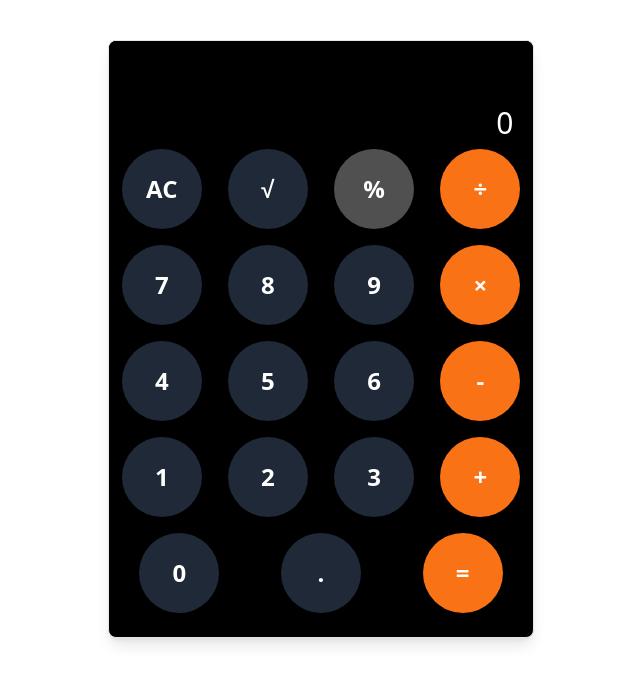
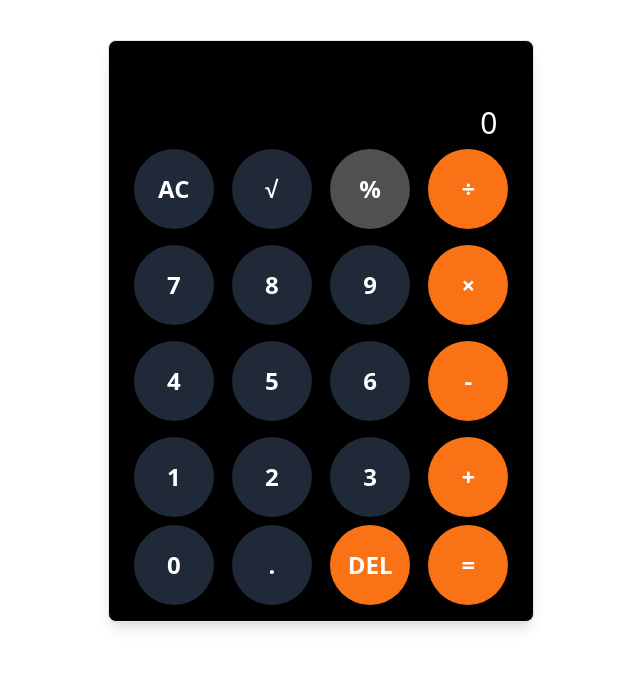
Before and after one commit to webvelocityZA/pocket-calculator, an Angular app: page / in a window 1280 px wide. Shown: the top 684 px of the page, without its empty margins (319-959 px from the left). Built offline with nearby package versions, Linux system fonts and the light colour scheme.

Commit message:
adding delete button

```diff
--- a/src/app/components/calculator/calculator.component.html
+++ b/src/app/components/calculator/calculator.component.html
@@ -1,5 +1,5 @@
 <div class="mx-auto overflow-hidden mt-10 shadow-lg mb-2 bg-[#000000] border rounded-lg lg:w-2/6 md:w-3/6 sm:w-4/6">
-  <div>
+  <div class="px-4">
     <div class="pt-16 p-5 pb-0 text-white text-right text-3xl bg-[#000000]" id="display">{{display || 0}}</div>
     <div class="flex items-stretch bg-[#000000] h-24">
       <div class="flex-1 px-2 py-2 justify-center flex items-center text-white text-2xl font-semibold">
@@ -138,7 +138,7 @@
     </div>
 
 
-    <div class="flex items-stretch bg-[#000000] h-24 mb-4">
+    <div class="flex items-stretch  bg-[#000000] h-20 mb-4">
 
 
       <div class="flex-1 px-2 py-2 justify-center flex items-center text-white text-2xl font-semibold">
@@ -160,6 +160,16 @@
       <div class="flex-1 px-2 py-2 justify-center flex items-center text-white text-2xl font-semibold">
         <button
           class="rounded-full h-20 w-20 flex items-center bg-orange-500 justify-center shadow-lg hover:border-gray-500 focus:outline-none"
+          value="=" (click)="del()">
+          DEL
+        </button>
+      </div>
+
+
+
+      <div class="flex-1 px-2 py-2 justify-center flex items-center text-white text-2xl font-semibold">
+        <button
+          class="rounded-full h-20 w-20 flex items-center bg-orange-500 justify-center shadow-lg hover:border-gray-500 focus:outline-none"
           (click)="results()">
           =
         </button>
--- a/src/app/components/calculator/calculator.component.ts
+++ b/src/app/components/calculator/calculator.component.ts
@@ -58,6 +58,12 @@ export class CalculatorComponent implements OnInit {
     this.equation = '';
   }
 
+  del = () => {
+    // FIXME: fix logic delete is not working properly
+    // this.equation = this.equation.slice(0, -1);
+    // this.display = this.display.slice(0, -1);
+  }
+
 
   results = () => {
     try {
--- a/tailwind.config.js
+++ b/tailwind.config.js
@@ -1,9 +1,13 @@
 module.exports = {
+  mode: 'jit',
+  purge: {
+    enabled: false,
     content: [
       "./src/**/*.{html,ts}",
     ],
-    theme: {
-      extend: {},
-    },
-    plugins: [],
+  },
+  theme: {
+    extend: {},
+  },
+  plugins: [],
 }
```
Also changed, not shown: 1 other file (tests, documents, lock files or other folders).
